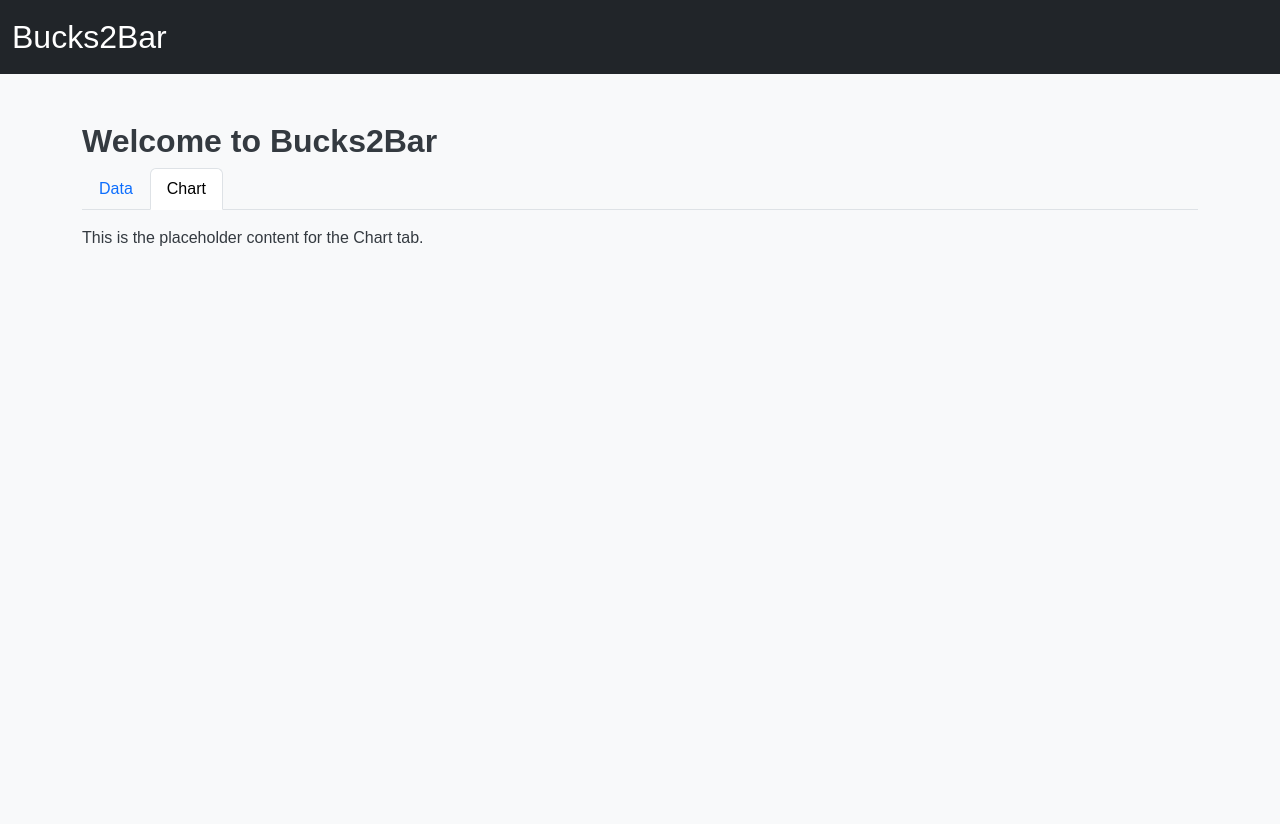
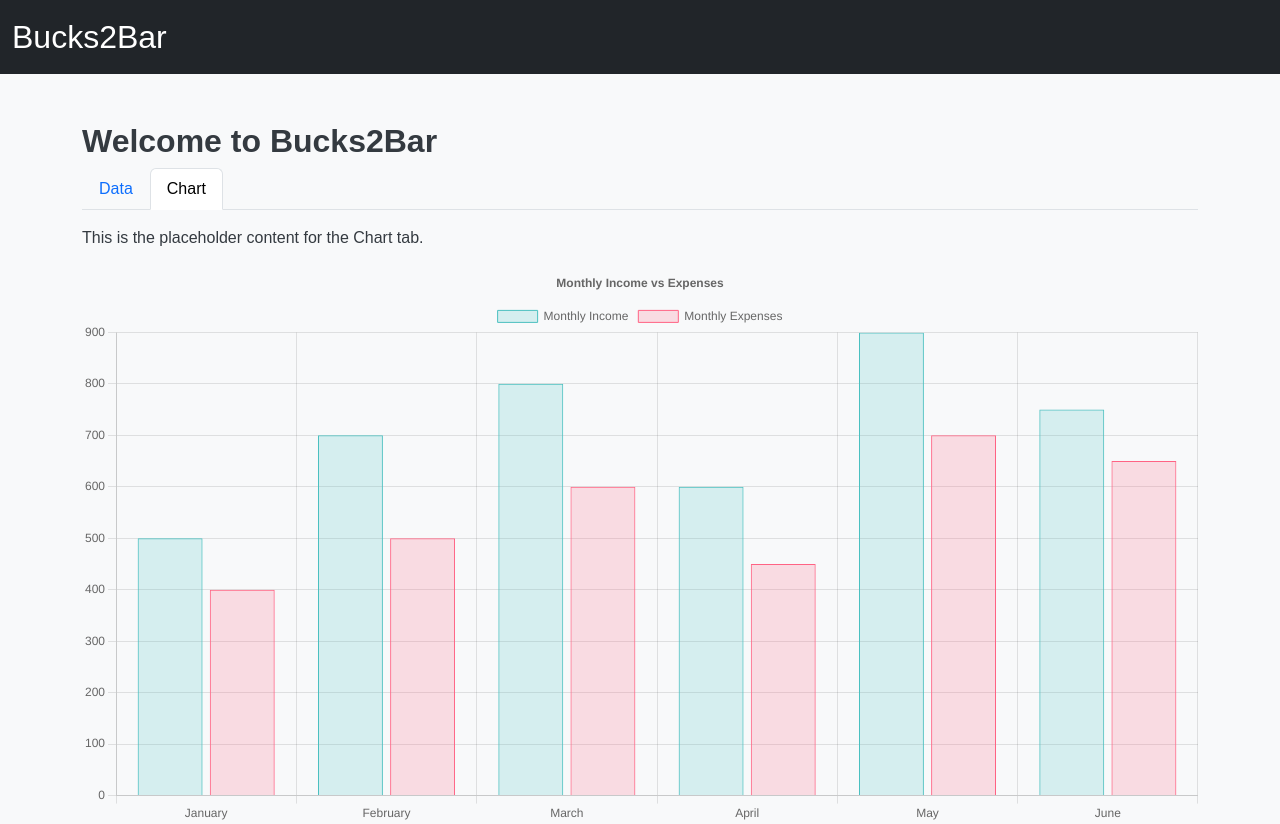
Before and after one commit to NeoTox419/Bucks2Bar, a website: page src/index.html in a window 1280 px wide. Both pictures are taken after a click on the tab "Chart". Before the commit the page ends 800 px from the top, so only its background shows below. Drawn offline with nearby package versions, Linux system fonts and the light colour scheme.

Commit message:
Started working on chart tab

```diff
--- a/src/index.html
+++ b/src/index.html
@@ -234,10 +234,12 @@
             </div>
             <div class="tab-pane fade" id="chart" role="tabpanel" aria-labelledby="chart-tab">
                 <p class="mt-3">This is the placeholder content for the Chart tab.</p>
+                <canvas id="barChart" width="400" height="200"></canvas>
             </div>
         </div>
     </main>
     <script src="https://cdn.jsdelivr.net/npm/bootstrap@5.3.8/dist/js/bootstrap.bundle.min.js"></script>
+    <script src="https://cdn.jsdelivr.net/npm/chart.js"></script>
     <script src="js/scripts.js"></script>
 </body>
 </html>
--- a/src/js/scripts.js
+++ b/src/js/scripts.js
@@ -1 +1,47 @@
-// This file is intentionally left blank.
+document.addEventListener("DOMContentLoaded", () => {
+    // Data for the bar chart
+    const labels = ["January", "February", "March", "April", "May", "June"];
+    const data = {
+        labels: labels,
+        datasets: [{
+            label: "Monthly Income",
+            data: [500, 700, 800, 600, 900, 750], // Replace with your data
+            backgroundColor: "rgba(75, 192, 192, 0.2)",
+            borderColor: "rgba(75, 192, 192, 1)",
+            borderWidth: 1
+        }, {
+            label: "Monthly Expenses",
+            data: [400, 500, 600, 450, 700, 650], // Replace with your data
+            backgroundColor: "rgba(255, 99, 132, 0.2)",
+            borderColor: "rgba(255, 99, 132, 1)",
+            borderWidth: 1
+        }]
+    };
+
+    // Configuration for the bar chart
+    const config = {
+        type: "bar",
+        data: data,
+        options: {
+            responsive: true,
+            plugins: {
+                legend: {
+                    position: "top",
+                },
+                title: {
+                    display: true,
+                    text: "Monthly Income vs Expenses"
+                }
+            },
+            scales: {
+                y: {
+                    beginAtZero: true
+                }
+            }
+        }
+    };
+
+    // Render the chart in the canvas element
+    const ctx = document.getElementById("barChart").getContext("2d");
+    new Chart(ctx, config);
+});
```
